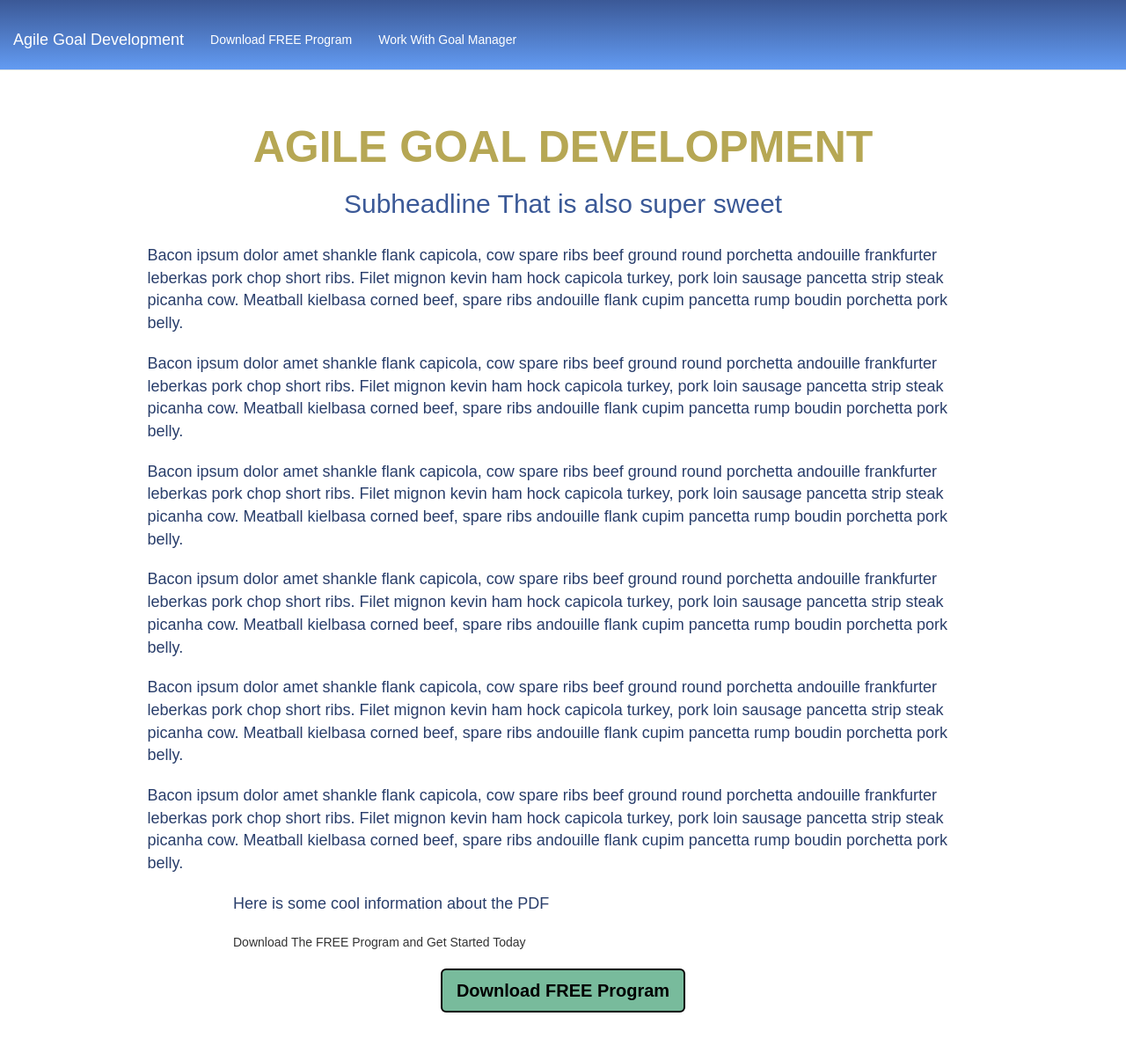
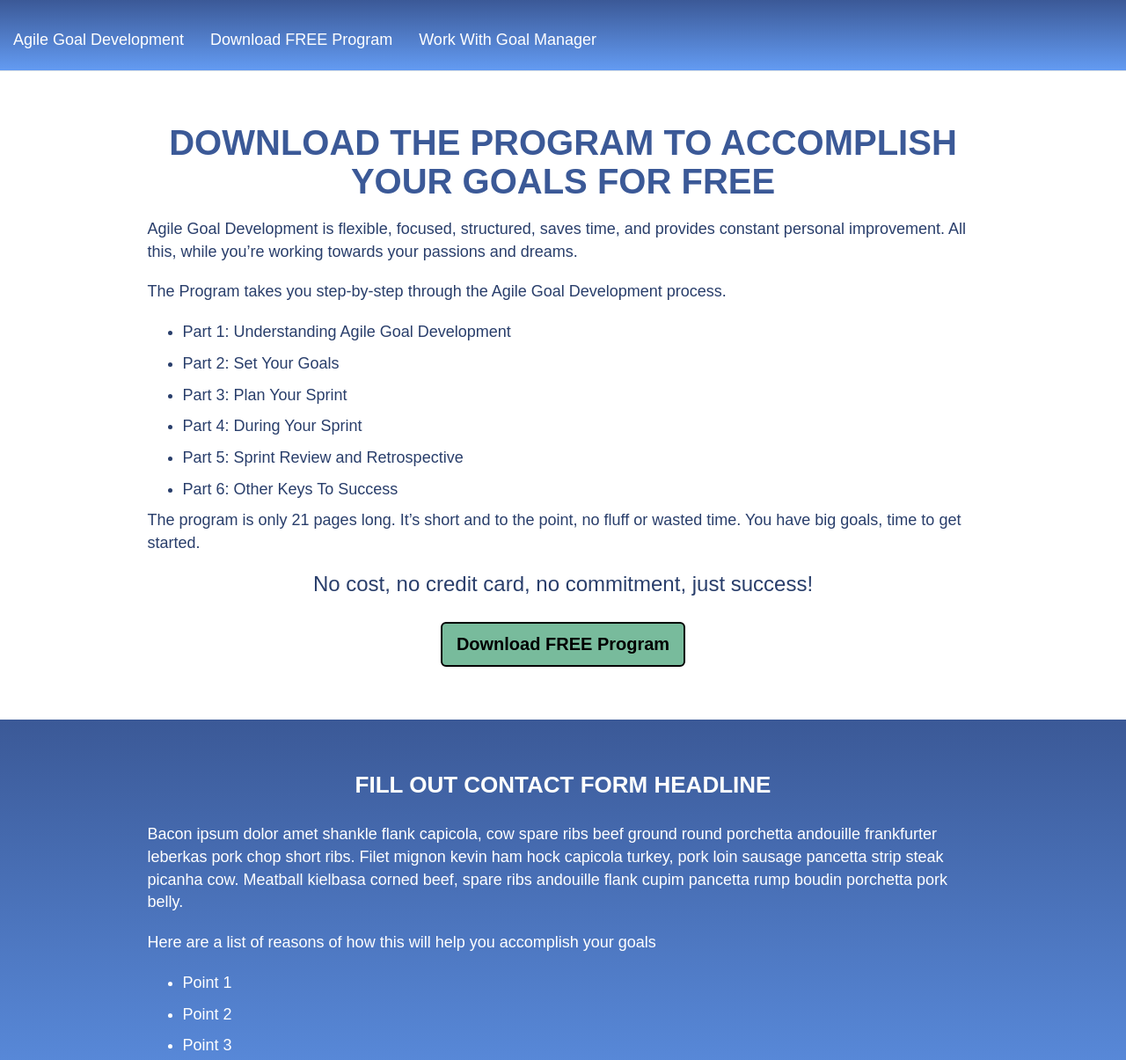
Before and after one commit to chrismcclure/agilewebsite, a plain HTML site: page index.html in a window 1280 px wide. Shown: the top 1205 px of the page at 88% size. Drawn offline with nearby package versions, Linux system fonts and the light colour scheme.

Commit message:
add sales copy and redo headlines

```diff
--- a/CSS/main.css
+++ b/CSS/main.css
@@ -30,6 +30,11 @@ p{
     font-size: 18px;
     margin-bottom: 20px;
 }
+li{
+    font-size: 18px;
+    margin-bottom: 10px;
+}
+whi
 /*Align H1 and H2 */
 h1, h2 {
     text-align: center;
@@ -45,13 +50,14 @@ h2{
     font-weight: bold;
     text-transform: uppercase;
     font-size: 40px;
+    text-align: center;
 }
 
-.white h2{
+.white h1{
     color: #3B5997;
 }
 
-.white p{
+.white p, .white li, .white h3{
     color:  #293E6B;
 }
 
@@ -187,7 +193,8 @@ footer {
         padding: 0;
     }
     .white h1{
-        font-size: 50px;
+        font-size: 40px;
+        margin-bottom: 20px;
     }
 
 }
--- a/index.html
+++ b/index.html
@@ -48,7 +48,7 @@
             <!-- Collect the nav links, forms, and other content for toggling -->
             <div class="collapse navbar-collapse" id="bs-example-navbar-collapse-1">
                 <ul class="nav navbar-nav">
-                    <li><a href="#download">Download FREE Program</a></li>
+                    <li><a href="#">Download FREE Program</a></li>
                     <li><a href="#contact">Work With Goal Manager</a></li>
                 </ul>
 
@@ -81,23 +81,23 @@
         <div class="container">
             <div class="row">
                 <div class="col-lg-10 col-sm-12 col-lg-offset-1">
-                    <h1>Agile Goal Development</h1>
-                    <h2>Subheadline That is also super sweet</h2>
-                    <p>Bacon ipsum dolor amet shankle flank capicola, cow spare ribs beef ground round porchetta andouille frankfurter leberkas pork chop short ribs. Filet mignon kevin ham hock capicola turkey, pork loin sausage pancetta strip steak picanha cow. Meatball kielbasa corned beef, spare ribs andouille flank cupim pancetta rump boudin porchetta pork belly. </p>
-                    <p>Bacon ipsum dolor amet shankle flank capicola, cow spare ribs beef ground round porchetta andouille frankfurter leberkas pork chop short ribs. Filet mignon kevin ham hock capicola turkey, pork loin sausage pancetta strip steak picanha cow. Meatball kielbasa corned beef, spare ribs andouille flank cupim pancetta rump boudin porchetta pork belly. </p>
-                    <p>Bacon ipsum dolor amet shankle flank capicola, cow spare ribs beef ground round porchetta andouille frankfurter leberkas pork chop short ribs. Filet mignon kevin ham hock capicola turkey, pork loin sausage pancetta strip steak picanha cow. Meatball kielbasa corned beef, spare ribs andouille flank cupim pancetta rump boudin porchetta pork belly. </p>
-                    <p>Bacon ipsum dolor amet shankle flank capicola, cow spare ribs beef ground round porchetta andouille frankfurter leberkas pork chop short ribs. Filet mignon kevin ham hock capicola turkey, pork loin sausage pancetta strip steak picanha cow. Meatball kielbasa corned beef, spare ribs andouille flank cupim pancetta rump boudin porchetta pork belly. </p>
-                    <p>Bacon ipsum dolor amet shankle flank capicola, cow spare ribs beef ground round porchetta andouille frankfurter leberkas pork chop short ribs. Filet mignon kevin ham hock capicola turkey, pork loin sausage pancetta strip steak picanha cow. Meatball kielbasa corned beef, spare ribs andouille flank cupim pancetta rump boudin porchetta pork belly. </p>
+                    <h1>Download the Program To Accomplish Your Goals For FREE</h1>
+
+                    <p>Agile Goal Development is flexible, focused, structured, saves time, and provides constant personal improvement. All this, while you’re working towards your passions and dreams.  </p>
+                    <p>The Program takes you step-by-step through the Agile Goal Development process. </p>
+
+                       <ul>
+                        <li>Part 1: Understanding Agile Goal Development</li>
+                        <li>Part 2: Set Your Goals</li>
+                        <li>Part 3: Plan Your Sprint</li>
+                        <li>Part 4: During Your Sprint</li>
+                        <li>Part 5: Sprint Review and Retrospective</li>
+                        <li>Part 6: Other Keys To Success</li>
+                    </ul>
+                    <p>The program is only 21 pages long.  It’s short and to the point, no fluff or wasted time. You have big goals, time to get started.  </p>
                       <!--This is sloopy fix for on anchor link.-->
-                    <span id="download"></span>
-                    <p>Bacon ipsum dolor amet shankle flank capicola, cow spare ribs beef ground round porchetta andouille frankfurter leberkas pork chop short ribs. Filet mignon kevin ham hock capicola turkey, pork loin sausage pancetta strip steak picanha cow. Meatball kielbasa corned beef, spare ribs andouille flank cupim pancetta rump boudin porchetta pork belly. </p>
-                </div>
-            </div>
 
-            <div class="row" id="download">
-                <div class="col-lg-8 col-sm-12 col-lg-offset-2">
-                    <p>Here is some cool information about the PDF</p>
-                    <span class="download">Download The FREE Program and Get Started Today</span>
+                    <h3 class="center">No cost, no credit card, no commitment, just success!</h3>
                     <p class="center">
                         <a href="downloads/AgileGoalDevelopmentExplained.pdf" download="AgileGoalDevelopmentExplained.pdf">
                             <button class="btn btn-lg  download" value="Download">Download FREE Program </button>
```
